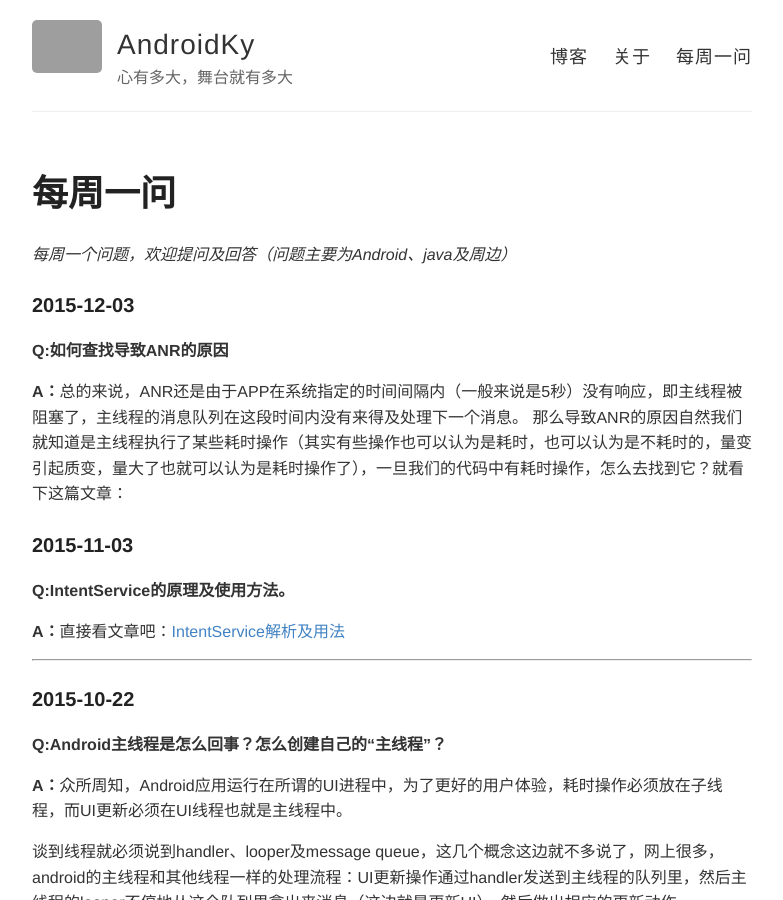
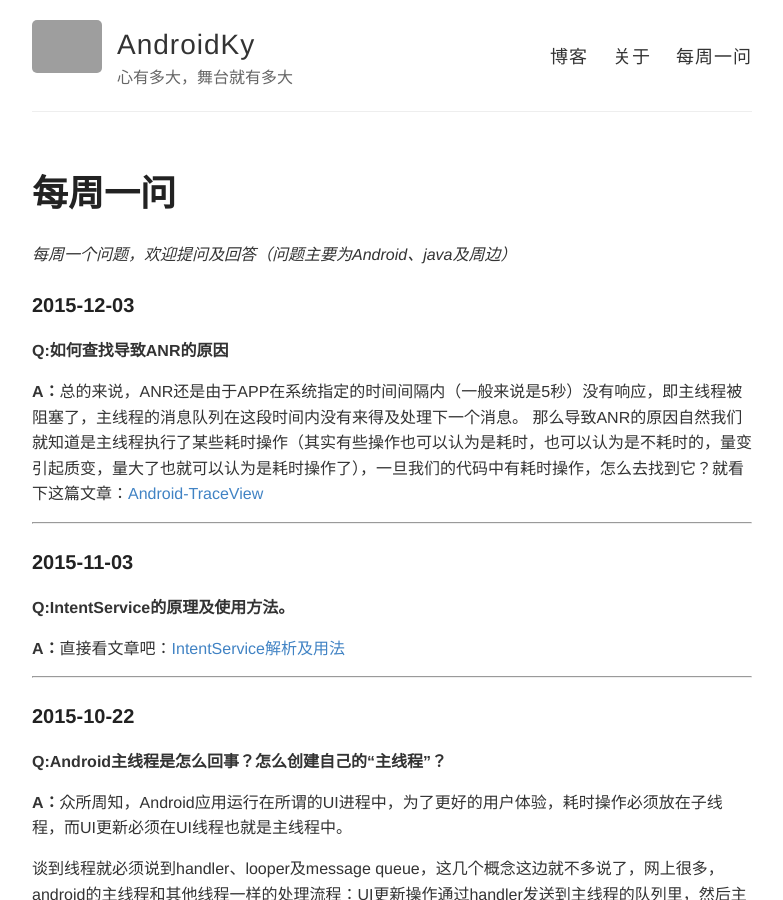
Before and after one commit to Kyson/Kyson_deprecated.github.io, a Jekyll site: the page built from weekly-question.md, in a window 1280 px wide and 900 px high. Shown: the whole window, without its empty margins (248-1031 px from the left). Built offline with Jekyll 4.4.1, drawn with Linux system fonts in a browser that asks for light colours; Markdown is read by kramdown in place of the engine named in the settings; comment, search, counter and statistics services are not loaded; grey boxes are pictures that could not be loaded.

Commit message:
weekly-question.md

```diff
--- a/weekly-question.md
+++ b/weekly-question.md
@@ -11,8 +11,9 @@ permalink: /weekly-question/
 **Q:如何查找导致ANR的原因**
 
 **A：**总的来说，ANR还是由于APP在系统指定的时间间隔内（一般来说是5秒）没有响应，即主线程被阻塞了，主线程的消息队列在这段时间内没有来得及处理下一个消息。
-那么导致ANR的原因自然我们就知道是主线程执行了某些耗时操作（其实有些操作也可以认为是耗时，也可以认为是不耗时的，量变引起质变，量大了也就可以认为是耗时操作了），一旦我们的代码中有耗时操作，怎么去找到它？就看下这篇文章：
+那么导致ANR的原因自然我们就知道是主线程执行了某些耗时操作（其实有些操作也可以认为是耗时，也可以认为是不耗时的，量变引起质变，量大了也就可以认为是耗时操作了），一旦我们的代码中有耗时操作，怎么去找到它？就看下这篇文章：[Android-TraceView](http://blog.hikyson.cn/Android-TraceView%E7%9A%84%E4%BD%BF%E7%94%A8/)
 
+---
 
 #### 2015-11-03
 
```
